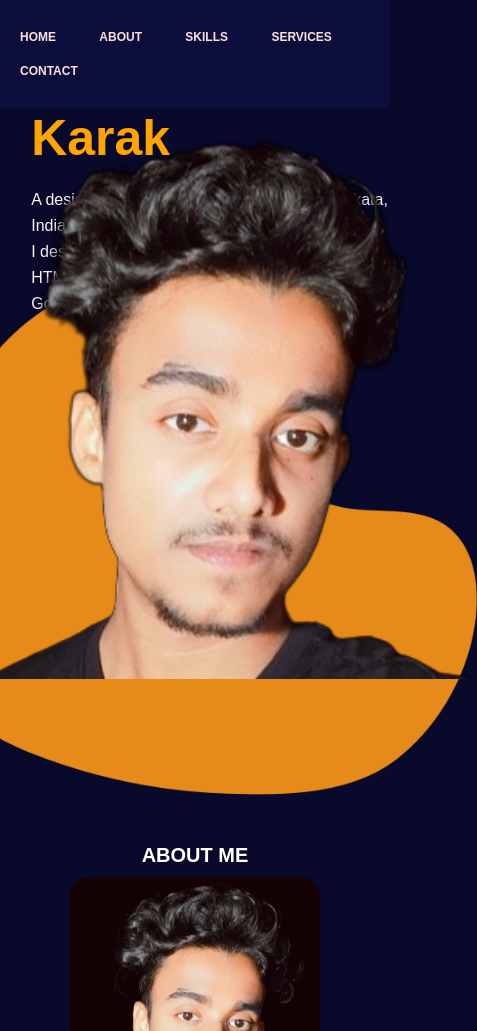
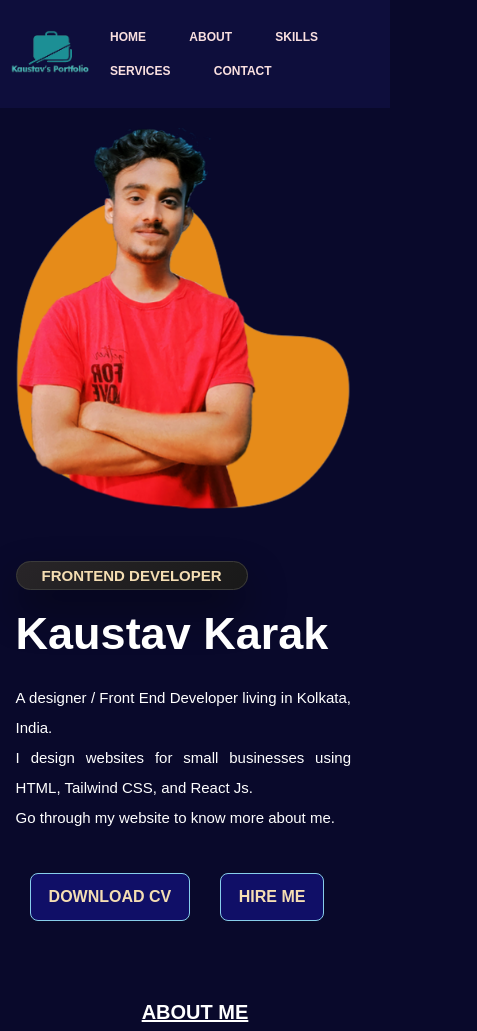
Before and after one commit to kaustavkarak/OIBSIP_TaskNo_2, a plain HTML site: page index.html in a window 390 px wide. Shown: the top 1031 px of the page, 477 px wide, since content can reach past the window. Drawn offline with Linux system fonts and the light colour scheme.

Commit message:
Responsive

```diff
--- a/css/style.css
+++ b/css/style.css
@@ -21,13 +21,8 @@ body {
   font-size: 35px;
 }
 
-#home-sec {
-  display: flex;
-  /* justify-content: space-between; */
-  /* align-items: center; */
-  /* flex-wrap: wrap; */
-  width: 100vw;
-  height: 100vh;
+span {
+  color: orange;
 }
 
 nav {
@@ -43,6 +38,10 @@ nav {
   left: 0;
   width: 100vw;
   z-index: 100;
+}
+
+nav img {
+  width: 80px;
 }
 
 .header {
@@ -69,71 +68,104 @@ nav ul li a:hover {
   transition: color 1s ease;
 }
 
-.home {
-  margin-left: 8%;
-  margin-top: 13%;
+/* Home */
+#home {
+  padding: 0 15%;
+  position: relative;
+  width: 86%;
+  height: 100vh;
+  display: flex;
+  justify-content: space-between;
+  align-items: center;
+  gap: 30px;
+  /* flex-wrap: wrap; */
 }
 
-.home h1 {
-  font-size: 50px;
-  color: #fcf4f4;
-  margin-bottom: 20px;
+.home-img {
+  /* width: 530px; */
+  height: 530px;
 }
 
-span {
-  color: orange;
+.home-img img {
+  width: 100%;
+  height: 100%;
+  object-fit: contain;
+  animation: imgg 2s ease-in-out infinite;
+  animation-delay: 2s;
 }
 
-.home p {
-  color: #fdf3f3;
-  line-height: 26px;
+@keyframes imgg {
+  0% {
+    transform: translateY(0);
+  }
+  50% {
+    transform: translateY(-22px);
+  }
+  100% {
+    transform: translateY(0);
+  }
 }
 
-.home a {
-  background: #2c5f90;
-  padding: 10px 18px;
-  text-decoration: none;
-  font-weight: bold;
+.home-text span {
+  padding: 5px 25px;
+  background: linear-gradient(130.08deg, #282528 0%, #191919 100%);
+  box-shadow: 0px 20px 40px #00000070;
+  border: 1px solid #3b3b3b;
+  border-radius: 100px;
   color: wheat;
-  display: inline-block;
-  margin: 30px 20px;
-  border-radius: 5px;
+  font-weight: 700;
+  font-size: 15px;
+  text-transform: uppercase;
 }
 
-.home a:hover {
-  color: rgb(228, 173, 72);
-  /* font-size: 20px; */
-  transition: color 2s ease-in-out;
+.home-text h1 {
+  font-size: 70px;
+  margin: 23px 0;
+  color: white;
 }
 
-.images {
-  width: 45%;
-  height: 65%;
-  position: absolute;
-  bottom: 0;
-  right: 100px;
+.home-text p {
+  text-align: justify;
+  font-size: 20px;
+  font-weight: 400;
+  color: white;
+  line-height: 30px;
+  margin-bottom: 30px;
 }
 
-.images img {
-  height: 100%;
-  position: absolute;
-  left: 50%;
-  bottom: 6%;
-  transform: translateX(-50%);
-  transition: bottom 1s, left 1s;
+.home-btn .btn {
+  display: inline-block;
+  padding: 14px 18px;
+  color: wheat;
+  background-color: #100f67;
+  border: 1px solid skyblue;
+  font-size: 16px;
+  font-weight: 600;
+  border-radius: 8px;
+  transition: all 0.6s ease-in-out;
 }
 
-#mypic {
-  position: absolute;
-  bottom: 30%;
+.home-btn a {
+  text-decoration: none;
+  color: wheat;
 }
 
-.images:hover #shape {
-  bottom: 40px;
+.home-btn .btn:hover {
+  transform: translateY(-5px);
+  color: rgb(228, 173, 72);
+  background: transparent;
 }
 
-.images:hover #mypic {
-  left: 45%;
+.two {
+  background: #141414;
+  border: 1px solid #141414;
+  color: wheat;
+  margin-left: 25px;
+}
+
+.two:hover {
+  color: #141414;
+  background-color: wheat;
 }
 
 /* About */
@@ -179,14 +211,17 @@ span {
   border-radius: 5px;
   margin: auto;
   font-size: 20px;
-  background-color: #2c5f90;
+  background-color: #100f67;
+  border: 1px solid skyblue;
   text-decoration: none;
   color: wheat;
+  transition: all 0.6s ease-in-out;
 }
 
 .about-details a:hover {
+  transform: translateY(-5px);
   color: rgb(228, 173, 72);
-  transition: padding, color 2s ease-in-out;
+  background: transparent;
 }
 
 /* Skills */
@@ -211,7 +246,8 @@ span {
 
 .skill-items:hover {
   background-color: rgb(16, 16, 67);
-  transition: background-color 2s ease-in-out;
+  transition: all 1s ease-in-out;
+  transform: translateY(-5px);
 }
 
 .skill-items h2 {
@@ -407,7 +443,8 @@ button:hover {
 
 .social-logos img:hover {
   width: 35px;
-  transition: width 1s ease-in-out;
+  transition: all 1s ease-in-out;
+  transform: translateY(-5px);
 }
 
 /* Footer */
@@ -435,6 +472,7 @@ footer .follow,
 
 .social-icons img:hover {
   width: 45px;
+  transform: translateY(-5px);
 }
 
 footer .quick-links ul {
@@ -460,6 +498,72 @@ footer .quick-links ul li a:hover {
 
 /* Responsive */
 
+@media only screen and (max-width: 1850px) {
+  #home {
+    padding: 0 8%;
+    transition: 0.2s;
+  }
+}
+
+@media only screen and (max-width: 1370px) {
+  #home {
+    padding: 0 4%;
+    transition: 0.2s;
+  }
+
+  .home-text h1 {
+    font-size: 60px;
+  }
+
+  .home-text p {
+    font-size: 18px;
+  }
+}
+
+/* Max-width: 1043px */
+@media only screen and (max-width: 1043px) {
+  /* About */
+  .about-details h2 {
+    text-align: center;
+  }
+}
+
+@media only screen and (max-width: 1020px) {
+  .home-text h1 {
+    font-size: 55px;
+  }
+
+  .home-text p {
+    font-size: 17px;
+  }
+}
+
+@media only screen and (max-width: 950px) {
+  #home {
+    padding: 70px 4%;
+    height: auto;
+    display: flex;
+    flex-wrap: wrap;
+  }
+
+  .home-text {
+    order: 2;
+  }
+
+  .home-img {
+    margin: auto;
+    height: auto;
+    width: auto;
+  }
+
+  .home-img img {
+    max-width: 350px;
+    width: 100%;
+    height: auto;
+    margin-top: 80px;
+  }
+}
+
 /* Max-width:768px */
 @media only screen and (max-width: 768px) {
   /* General */
@@ -471,6 +575,10 @@ footer .quick-links ul li a:hover {
   /* Navbar */
   nav {
     font-size: 14px;
+  }
+
+  nav a img {
+    margin-left: 10px;
   }
 
   /* About */
@@ -609,25 +717,31 @@ footer .quick-links ul li a:hover {
   }
 }
 
-/* Max-width: 1043px */
-@media only screen and (max-width: 1043px) {
-  /* About */
-  .about-details h2 {
-    text-align: center;
-  }
-}
-
 /* Max-width:480px */
 @media only screen and (max-width: 480px) {
   /* General */
   .headings {
     font-size: 20px;
     margin-top: 0;
+    text-decoration: underline;
   }
 
   /* Navbar */
   nav {
     font-size: 12px;
+  }
+
+  /* Home */
+  .home-text h1 {
+    font-size: 45px;
+  }
+
+  .home-text p {
+    font-size: 15px;
+  }
+
+  .home-btn {
+    padding: 10px 14px;
   }
 
   /* About */
--- a/index.html
+++ b/index.html
@@ -10,7 +10,7 @@
   <body>
     <header>
       <nav>
-        <img src="img/logo.png" alt="" class="logo" />
+        <a href="#home"><img src="img/logo.png" alt="" class="logo" /></a>
         <ul>
           <li><a href="#home">HOME</a></li>
           <li><a href="#about">ABOUT</a></li>
@@ -23,22 +23,37 @@
 
     <main>
       <!-- Home -->
-      <section id="home-sec">
-        <div class="home">
+      <section id="home">
+
+        <div class="home-text">
+          <span>Frontend Developer</span>
+          <h1>Kaustav Karak</h1>
+          <p>A designer / Front End Developer living in Kolkata, India. <br />
+            I design websites for small businesses using HTML, Tailwind CSS, and
+            React Js. <br />
+            Go through my website to know more about me.</p>
+            <div class="home-btn">
+              <a href="files/Kaustav Karak_CV.pdf" download="" class="btn">DOWNLOAD CV</a>
+              <a href="#contact" class="btn two">HIRE ME</a>
+            </div>
+        </div>
+
+        <div class="home-img">
+          <img src="img/home/home.png" alt="">
+        </div>
+        <!-- <div class="home-content">
           <h1>Hi, I'm Kaustav <span>Karak</span></h1>
           <p>
-            A designer / Front End Developer living in Kolkata, India <br />
+            A designer / Front End Developer living in Kolkata, India. <br />
             I design websites for small businesses using HTML, Tailwind CSS, and
             React. <br />
             Go through my website to know more about me.
           </p>
-          <!-- <a href="">DOWNLOAD CV</a> -->
           <a href="#contact">CONNECT WITH ME</a>
         </div>
         <div class="images">
-          <img src="img/home/shape.png" id="shape" />
-          <img src="img/mypic.png" id="mypic" />
-        </div>
+          <img src="img/home/home.png" id="home-pic" />
+        </div> -->
       </section>
 
       <!-- About -->
@@ -51,7 +66,7 @@
           <div class="about-details">
             <h2><span>F</span>RONTEND <span>D</span>EVELOPER</h2>
             <P>It’s Kaustav here. I am a budding Frontend Developer based on Kolkata, India. Currently, I’m pursuing B. Tech in Computer Science and Engineering from University of Engineering and Management, Kolkata. I have completed my higher secondary from Narayana School with 95% aggregate and secondary from Kalyani Public School with 90% aggregate. I also have GPA of 9.08 till my 4th semester. I’m very much interested in designing websites.</P>
-            <a href="files/Kaustav Karak_CV.pdf" download="">My Resume</a>
+            <a href="#contact">CONNECT WITH ME</a>
           </div>
         </div>
       </section>
@@ -216,7 +231,7 @@
       <div class="quick-links">
         <h3>Quick Links</h3>
         <ul>
-          <li><a href="#home-sec">Home</a></li>
+          <li><a href="#home">Home</a></li>
           <li><a href="#about">About</a></li>
           <li><a href="#skills">Skills</a></li>
           <li><a href="#services">Services</a></li>
```
Also changed, not shown: img/home/home.png (added), img/home/shape.png (deleted), img/logo.png (added), img/mypic.png (deleted).
